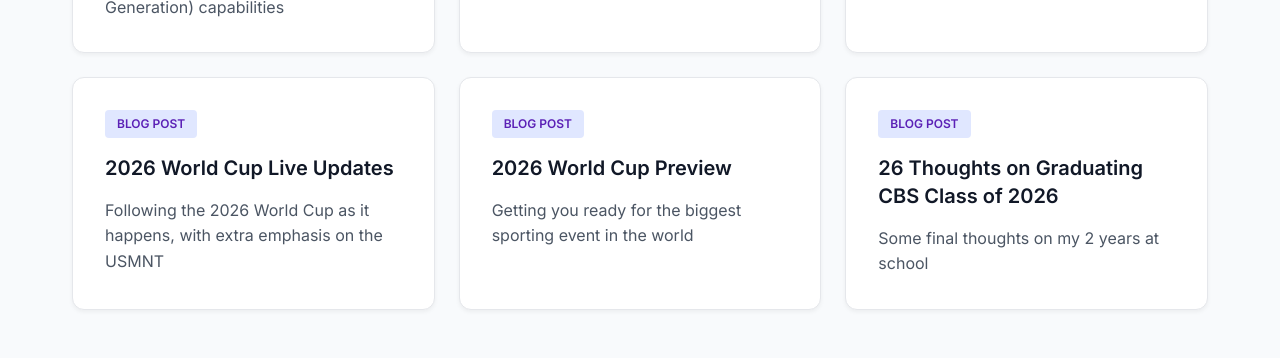
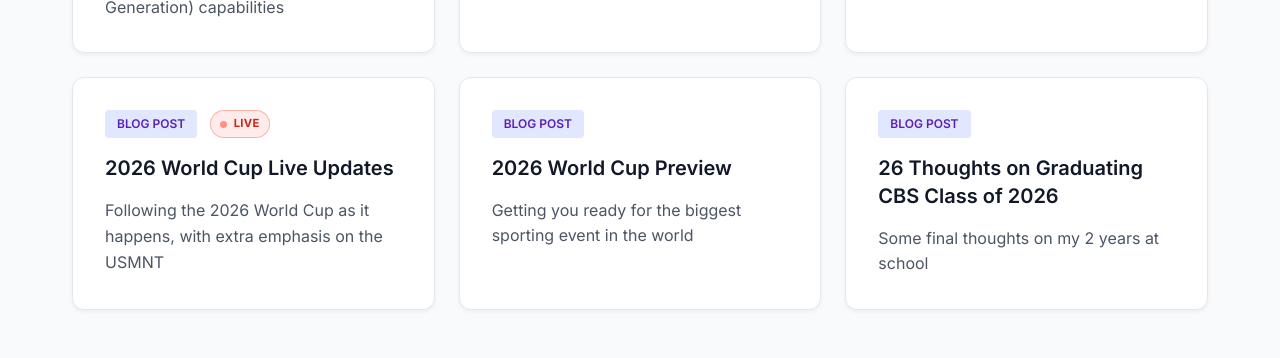
Before and after one commit to jmozden3/jmozden3.github.io, a Jekyll site: the page built from index.html, in a window 1280 px wide. Shown: the part 1050-1408 px from the top of the page. Built offline with Jekyll 4.4.1, drawn with Linux system fonts in a browser that asks for light colours; the list of posts is cut into pages by our own code.

Commit message:
Add pulsing "Live" pill to the World Cup Live Updates featured card
Data-driven via a `live: true` flag in featured.yml; reuses the scores-panel
pulse and respects prefers-reduced-motion.

Co-Authored-By: Claude Opus 4.8 <noreply@anthropic.com>

```diff
--- a/_data/featured.yml
+++ b/_data/featured.yml
@@ -20,6 +20,7 @@
   description: "Following the 2026 World Cup as it happens, with extra emphasis on the USMNT"
   badge: "Blog Post"
   link: "https://joemozden.com/worldcup/"
+  live: true   # shows a pulsing "● Live" pill on the card; remove/false when the tournament ends
 
 - title: "2026 World Cup Preview"
   description: "Getting you ready for the biggest sporting event in the world"
--- a/index.html
+++ b/index.html
@@ -46,6 +46,7 @@ title: Welcome
             {% for item in site.data.featured %}
                 <div class="featured-project-card" data-type="featured">
                     <div class="card-badge badge-{{ item.badge | downcase | replace: ' ', '-' }}">{{ item.badge }}</div>
+                    {% if item.live %}<span class="card-live"><span class="card-live-dot"></span>Live</span>{% endif %}
                     <h3 class="card-title">
                         <a href="{{ item.link }}">{{ item.title }}</a>
                     </h3>
@@ -280,6 +281,40 @@ title: Welcome
     margin-bottom: 1rem;
 }
 
+/* "Live" pill for continuously-updated featured items (set live: true in featured.yml).
+   Reuses the pulsing-dot treatment from the World Cup scores panel. */
+.card-live {
+    display: inline-flex;
+    align-items: center;
+    gap: 0.4rem;
+    margin-left: 0.5rem;
+    margin-bottom: 1rem;
+    padding: 0.25rem 0.6rem;
+    border-radius: 999px;
+    font-size: 0.7rem;
+    font-weight: 700;
+    text-transform: uppercase;
+    letter-spacing: 0.03em;
+    color: #c8261a;
+    background: rgba(255, 67, 50, 0.1);
+    border: 1px solid rgba(255, 67, 50, 0.35);
+    vertical-align: top;
+}
+.card-live-dot {
+    width: 7px;
+    height: 7px;
+    border-radius: 50%;
+    background: #ff4332;
+    animation: cardLivePulse 1.4s ease-in-out infinite;
+}
+@keyframes cardLivePulse {
+    0%, 100% { opacity: 1; }
+    50% { opacity: 0.25; }
+}
+@media (prefers-reduced-motion: reduce) {
+    .card-live-dot { animation: none; }
+}
+
 .card-title {
     font-size: 1.25rem;
     color: #111827;
```
